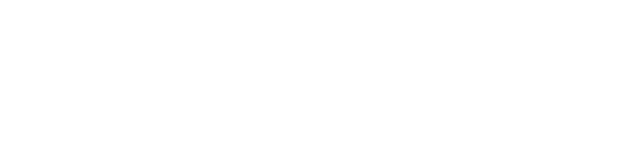
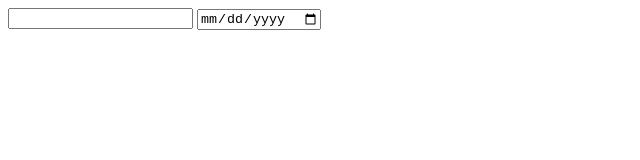
Before and after one commit to acciojob/sharable-urls-MishraAbhishek07, a website: page main.html in a window 1280 px wide. Shown: the whole page, without its empty margins (0-640 px from the left). Drawn offline with Linux system fonts and the light colour scheme.

Commit message:
created a submission

```diff
--- a/main.html
+++ b/main.html
@@ -4,5 +4,8 @@
     <script type="text/javascript" src="./script.js">
 </script>
   </body>
+	<input type="text" id='name' name="name">
+	<input type="date" id="year" name="year">
+
 
 </html>
```
